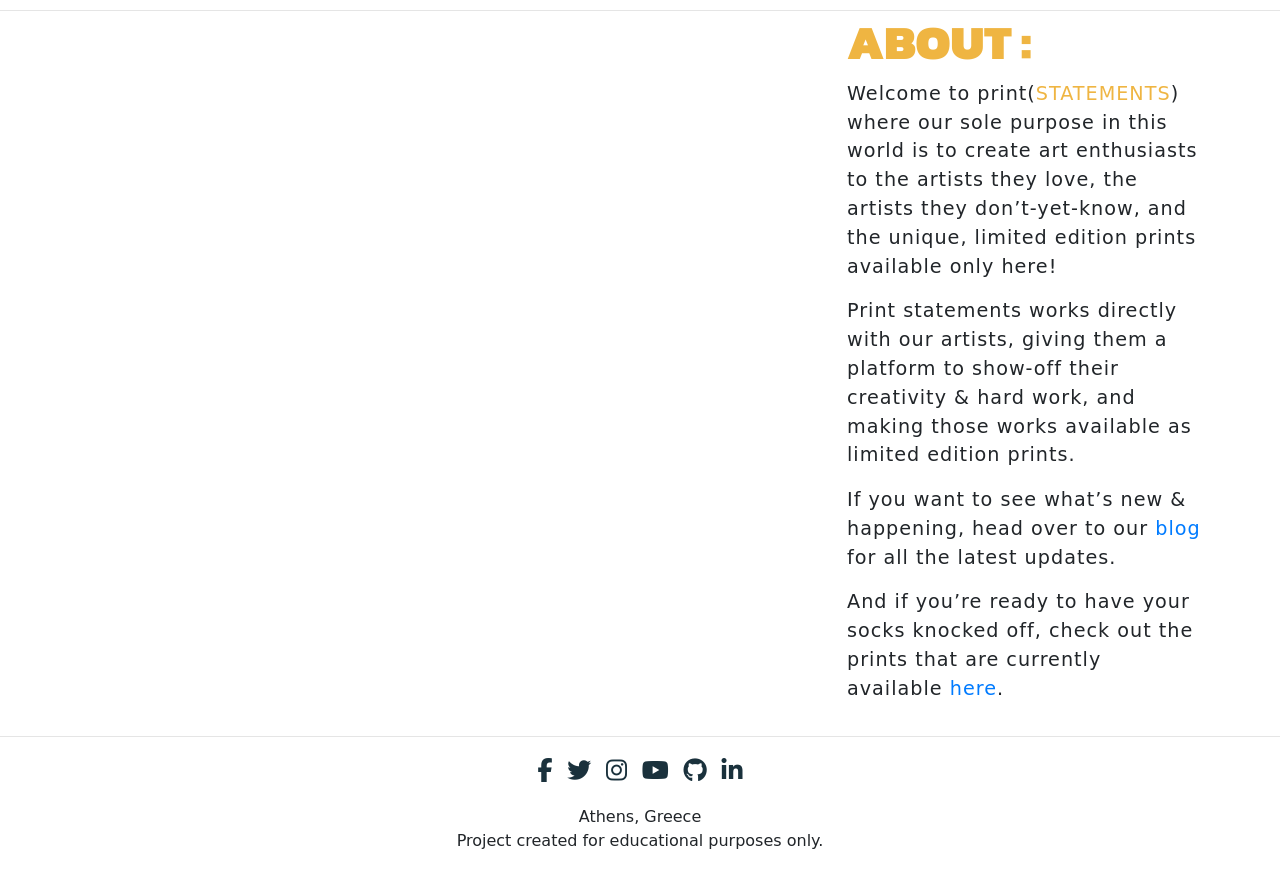
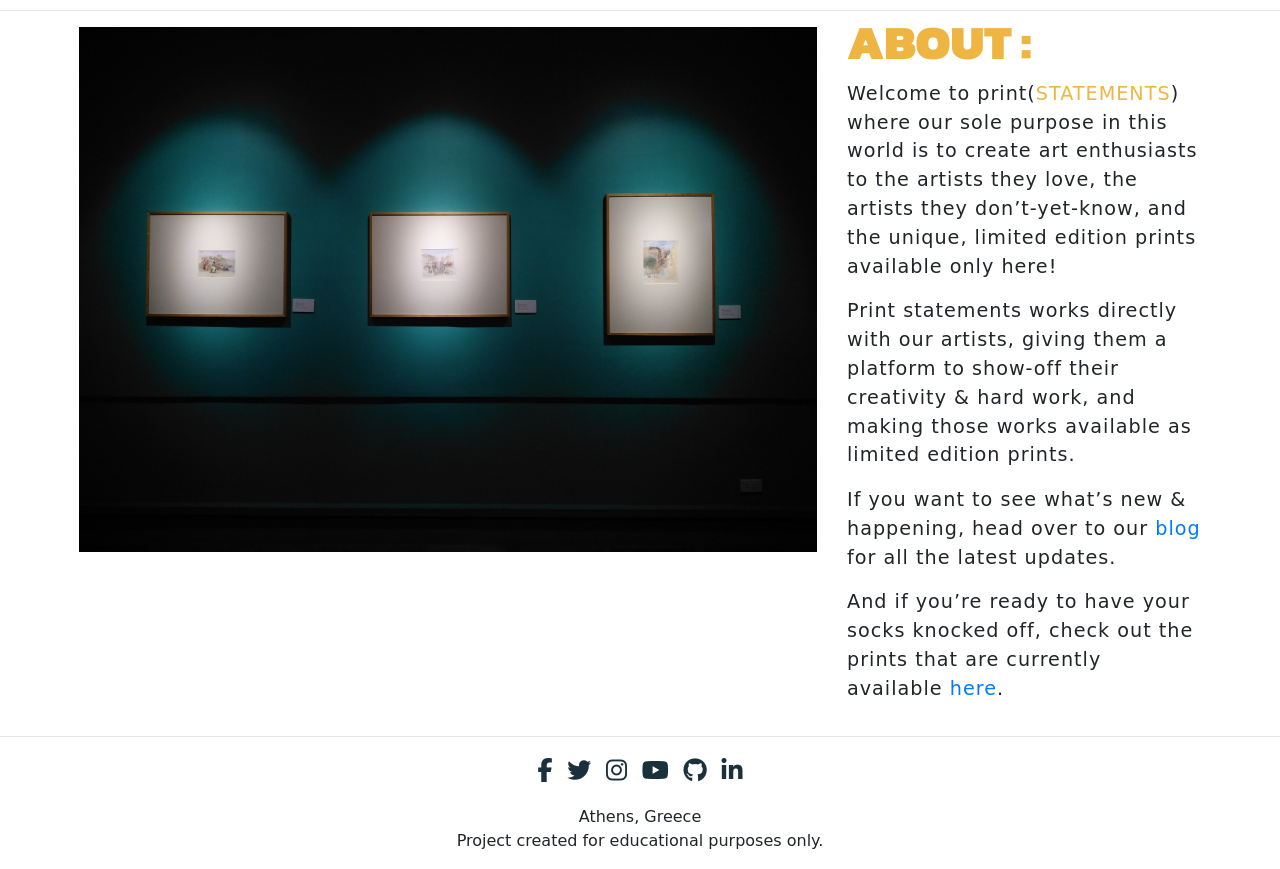
Before and after one commit to CluelessBiker/project4-print-statements, a Django app: page /about/ in a window 1280 px wide. Shown: the part 191-1060 px from the top of the page. Run offline with Django 3.2, Linux system fonts and the light colour scheme; some libraries are stand-ins or nearby versions; some web fonts are replaced.

Commit message:
Move About image to html file. Rezise for all screen sizes.

```diff
--- a/static/css/style.css
+++ b/static/css/style.css
@@ -123,6 +123,19 @@ h3 {
     background-size: 100%;
     contain: content;
 } */
+
+.about-image {
+    height: 600px;
+    margin: 0 auto;
+    contain: content;
+}
+
+.about-image img {
+    width: 100%;
+    height: auto;
+    position: relative;
+    top: -28px;
+}
 
 .about-page h2 {
     font-family: 'Kanit', sans-serif;
--- a/templates/about.html
+++ b/templates/about.html
@@ -7,6 +7,7 @@
 <div class="col about-page">
     <div class="row">
         <div class="col-md-8 about-image">
+            <img src="{% static 'images/three-frames.jpg' %}" alt="three photo frames">
         </div>
         <div class="col-md-4">
             <h2>About :</h2>
```
Also changed, not shown: other parts of static/css/style.css (+29 -24 lines), templates/index.html (+4 -6 lines).
